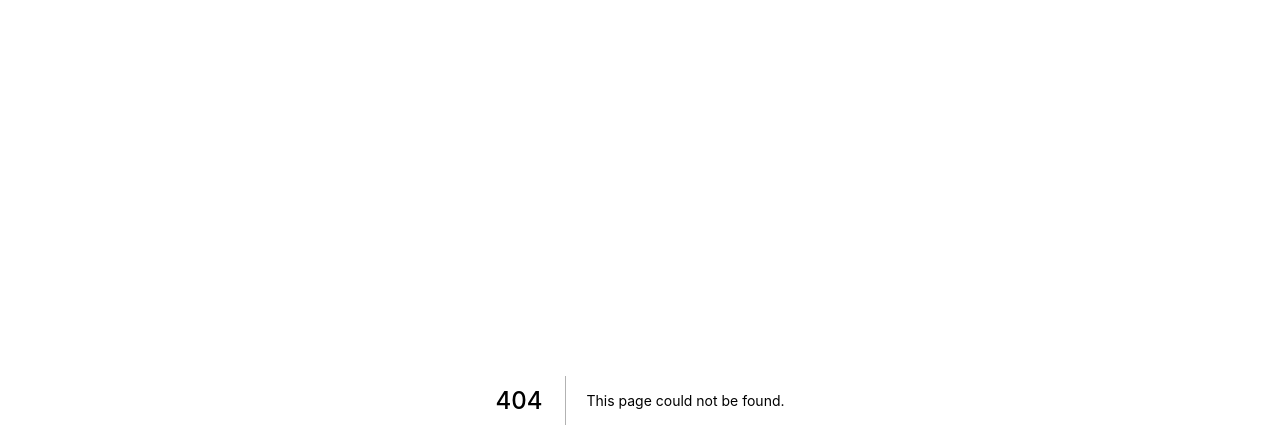
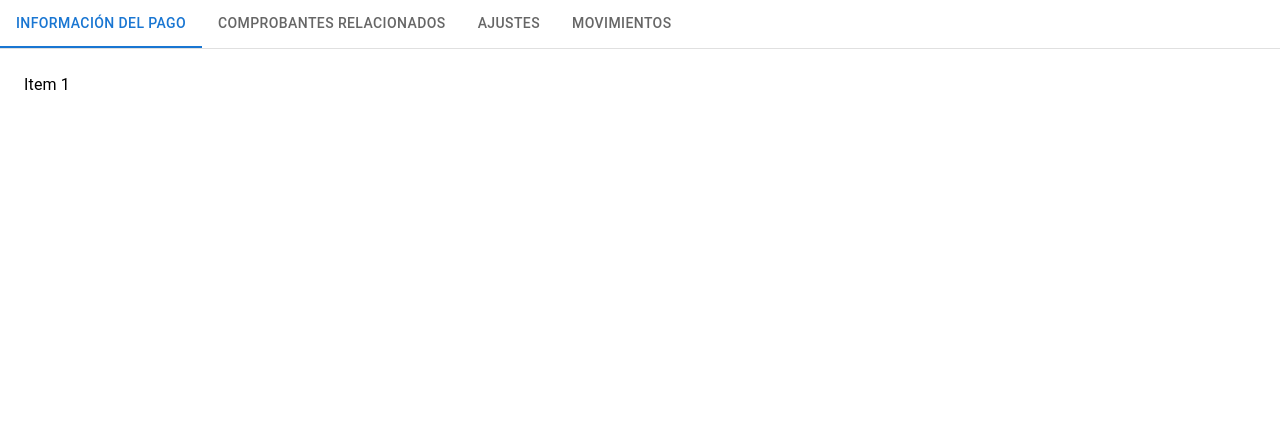
Before and after one commit to IzDiego/modulo-comprobantes, a Next.js app: page /components/tabs/TabContainer in a window 1280 px wide. Before the commit this address had no page. Shown: the top 448 px of the page. Built offline with nearby package versions, Linux system fonts and the light colour scheme.

Commit message:
vercel prueba 1

```diff
--- a/package.json
+++ b/package.json
@@ -8,6 +8,9 @@
     "lint": "next lint"
   },
   "dependencies": {
+    "@emotion/react": "^11.6.0",
+    "@emotion/styled": "^11.6.0",
+    "@mui/material": "^5.1.1",
     "@prisma/client": "^3.5.0",
     "next": "12.0.4",
     "react": "17.0.2",
@@ -15,7 +18,7 @@
   },
   "devDependencies": {
     "@types/node": "^16.11.9",
-    "@types/react": "17.0.35",
+    "@types/react": "^17.0.35",
     "eslint": "7.32.0",
     "eslint-config-next": "12.0.4",
     "prisma": "^3.5.0",
--- /dev/null
+++ b/pages/components/tabs/FormComprobantes.tsx
@@ -0,0 +1,16 @@
+import Box from '@mui/material/Box';
+import Paper from '@mui/material/Paper';
+
+
+export default function FormComprobantes() {
+
+    return (
+    <Box
+        sx={{
+          width: '50%',
+          height: 400,
+          backgroundColor: '#bb6bc9'
+        }}>
+        <p>Formulario comprobantes</p>
+      </Box>);
+}
--- /dev/null
+++ b/pages/components/tabs/TabContainer.tsx
@@ -0,0 +1,73 @@
+import * as React from 'react';
+import PropTypes from 'prop-types';
+import Tabs from '@mui/material/Tabs';
+import Tab from '@mui/material/Tab';
+import Typography from '@mui/material/Typography';
+import Box from '@mui/material/Box';
+import FormComprobantes from './FormComprobantes';
+
+function TabPanel(props: { [x: string]: any; children: any; value: any; index: any; }) {
+  const { children, value, index, ...other } = props;
+
+  return (
+    <div
+      role="tabpanel"
+      hidden={value !== index}
+      id={`simple-tabpanel-${index}`}
+      aria-labelledby={`simple-tab-${index}`}
+      {...other}
+    >
+      {value === index && (
+        <Box sx={{ p: 3 }}>
+          <Typography>{children}</Typography>
+        </Box>
+      )}
+    </div>
+  );
+}
+
+TabPanel.propTypes = {
+  children: PropTypes.node,
+  index: PropTypes.number.isRequired,
+  value: PropTypes.number.isRequired,
+};
+
+function a11yProps(index: number) {
+  return {
+    id: `simple-tab-${index}`,
+    'aria-controls': `simple-tabpanel-${index}`,
+  };
+}
+
+export default function BasicTabs() {
+  const [value, setValue] = React.useState(0);
+
+  const handleChange = (event: any, newValue: React.SetStateAction<number>) => {
+    setValue(newValue);
+  };
+
+  return (
+    <Box sx={{ width: '100%' }}>
+      <Box sx={{ borderBottom: 1, borderColor: 'divider' }}>
+        <Tabs value={value} onChange={handleChange} aria-label="basic tabs example">
+          <Tab label="Información del pago" {...a11yProps(0)} />
+          <Tab label="Comprobantes relacionados" {...a11yProps(1)} />
+          <Tab label="Ajustes" {...a11yProps(2)} />
+          <Tab label="Movimientos" {...a11yProps(3)} />
+        </Tabs>
+      </Box>
+      <TabPanel value={value} index={0}>
+        Item 1
+      </TabPanel>
+      <TabPanel value={value} index={1}>
+        <FormComprobantes/>
+      </TabPanel>
+      <TabPanel value={value} index={2}>
+        Item 3
+      </TabPanel>
+      <TabPanel value={value} index={3}>
+        Item 4
+      </TabPanel>
+    </Box>
+  );
+}
```
Also changed, not shown: pages/index.tsx (+2 -61 lines), 1 other file (tests, documents, lock files or other folders).
